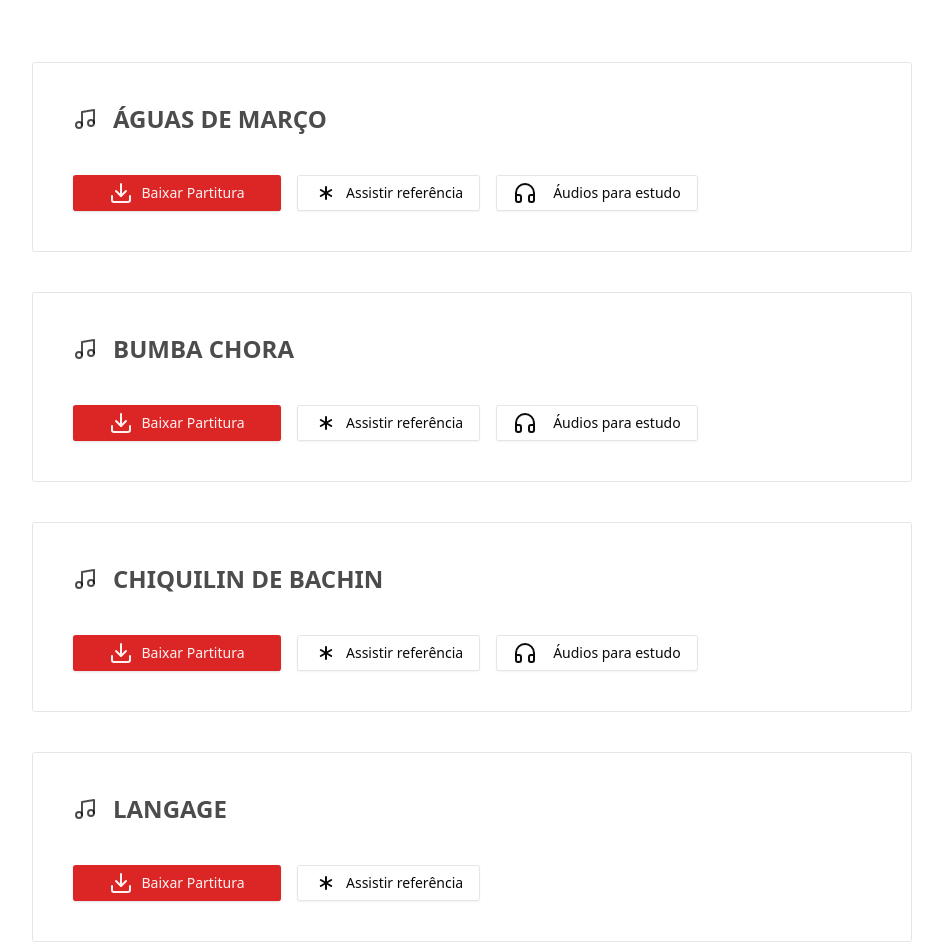
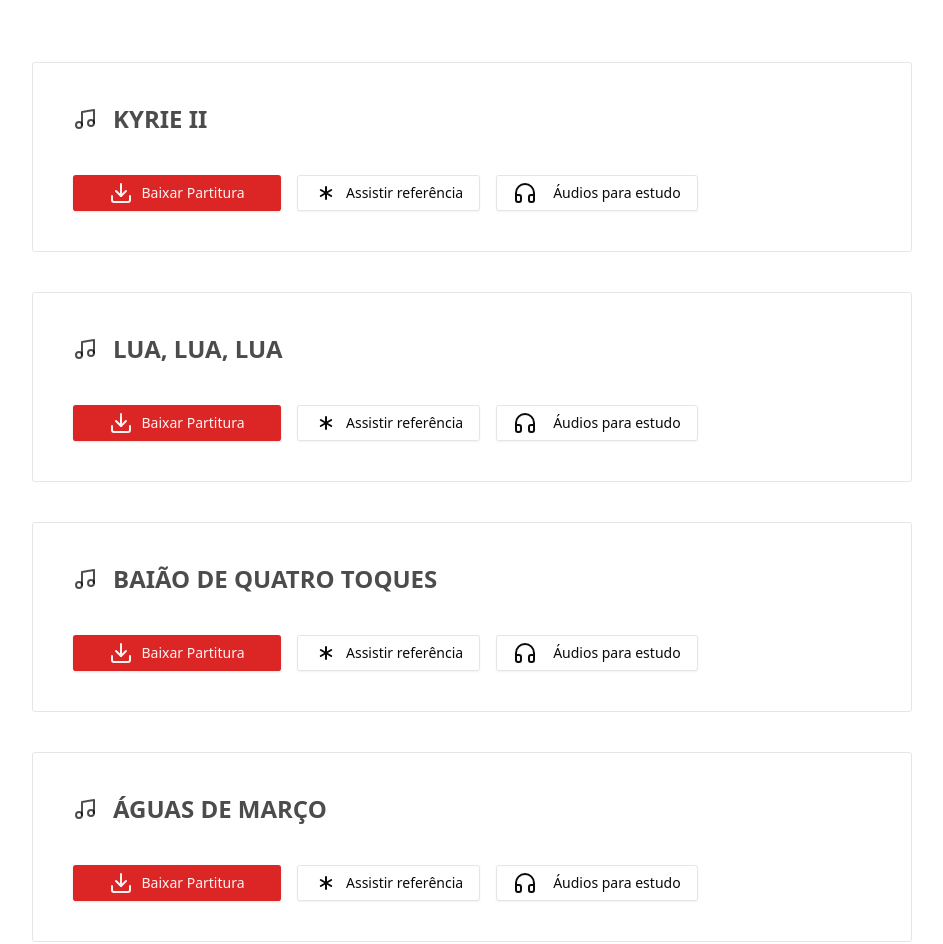
Before and after one commit to alexsandersouzafr/colorau-apoio, a Next.js app: page / in a window 1280 px wide. Shown: the part 186-1130 px from the top of the page, without its empty margins (168-1111 px from the left). Built offline with nearby package versions, Linux system fonts and the light colour scheme.

Commit message:
adiciona musicas

```diff
--- a/public/table-content.ts
+++ b/public/table-content.ts
@@ -6,6 +6,27 @@ export type MusicItem = {
 };
 
 export const repertoire: MusicItem[] = [
+  {
+    name: "Kyrie II",
+    reference: "https://www.youtube.com/watch?v=ggnPXtnh9Dw",
+    score: "/kyrie-II.pdf",
+    audios:
+      "https://drive.google.com/drive/folders/1pH3tA_RDJKUk-U8diK-Jf1CqX_syBhc7?usp=sharing",
+  },
+  {
+    name: "Lua, Lua, Lua",
+    reference: "https://www.youtube.com/watch?v=NxpWF-jZUR4",
+    score: "/lua-lua-lua.pdf",
+    audios:
+      "https://drive.google.com/drive/folders/1Sn3zLZcXUBvZ97mAp5sq5ZQoqI0vQRgJ?usp=sharing",
+  },
+  {
+    name: "Baião de Quatro Toques",
+    score: "/baiao.pdf",
+    reference: "https://www.youtube.com/watch?v=uDeem9Qjmhk",
+    audios:
+      "https://drive.google.com/drive/folders/1wtzXygIKaYhqfufMXyZo8LZDhn5qIdCs?usp=drive_link",
+  },
   {
     name: "Águas de Março",
     score: "/aguas-de-marco.pdf",
@@ -28,11 +49,6 @@ export const repertoire: MusicItem[] = [
       "https://drive.google.com/drive/u/1/folders/12bQr_UCshi9MDaFCAbl_Np5t64uAzzy4",
   },
   {
-    name: "Langage",
-    score: "/langage.pdf",
-    reference: "https://www.youtube.com/watch?v=x0OBeMg-bj8",
-  },
-  {
     name: "Suíte dos Pescadores",
     score: "/suite-dos-pescadores.pdf",
     reference: "https://www.youtube.com/watch?v=EOEQjHXgcY0",
@@ -43,16 +59,4 @@ export const repertoire: MusicItem[] = [
     name: "Hymn of the Fayth",
     reference: "https://www.youtube.com/watch?v=FpeqMBG7_7I",
   },
-  {
-    name: "Baião de Quatro Toques",
-    score: "/baiao.pdf",
-    reference: "https://www.youtube.com/watch?v=uDeem9Qjmhk",
-    audios:
-      "https://drive.google.com/drive/folders/1wtzXygIKaYhqfufMXyZo8LZDhn5qIdCs?usp=drive_link",
-  },
-  {
-    name: "Nyon Nyon Nyon",
-    score: "/nyon.pdf",
-    reference: "https://www.youtube.com/watch?v=WACpvDahUJU",
-  },
 ];
```
Also changed, not shown: 2 other files (tests, documents, lock files or other folders).
